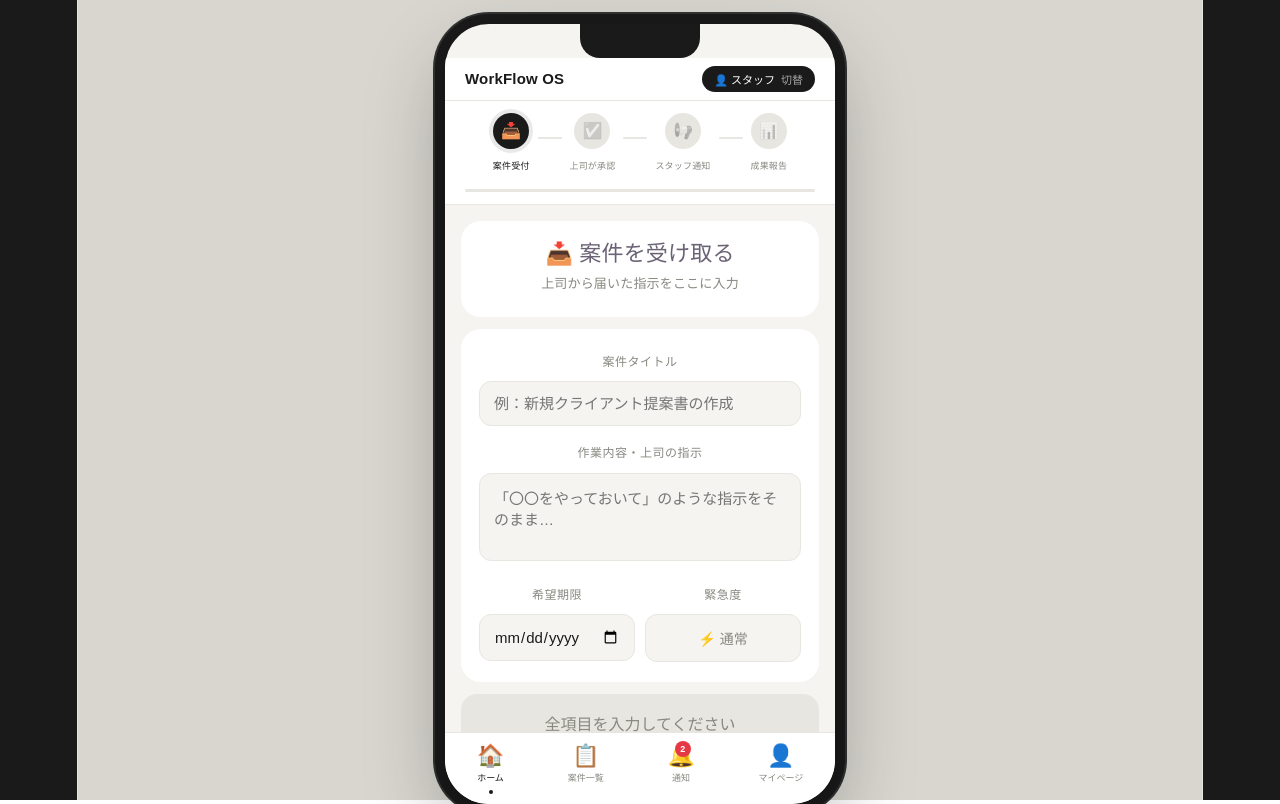
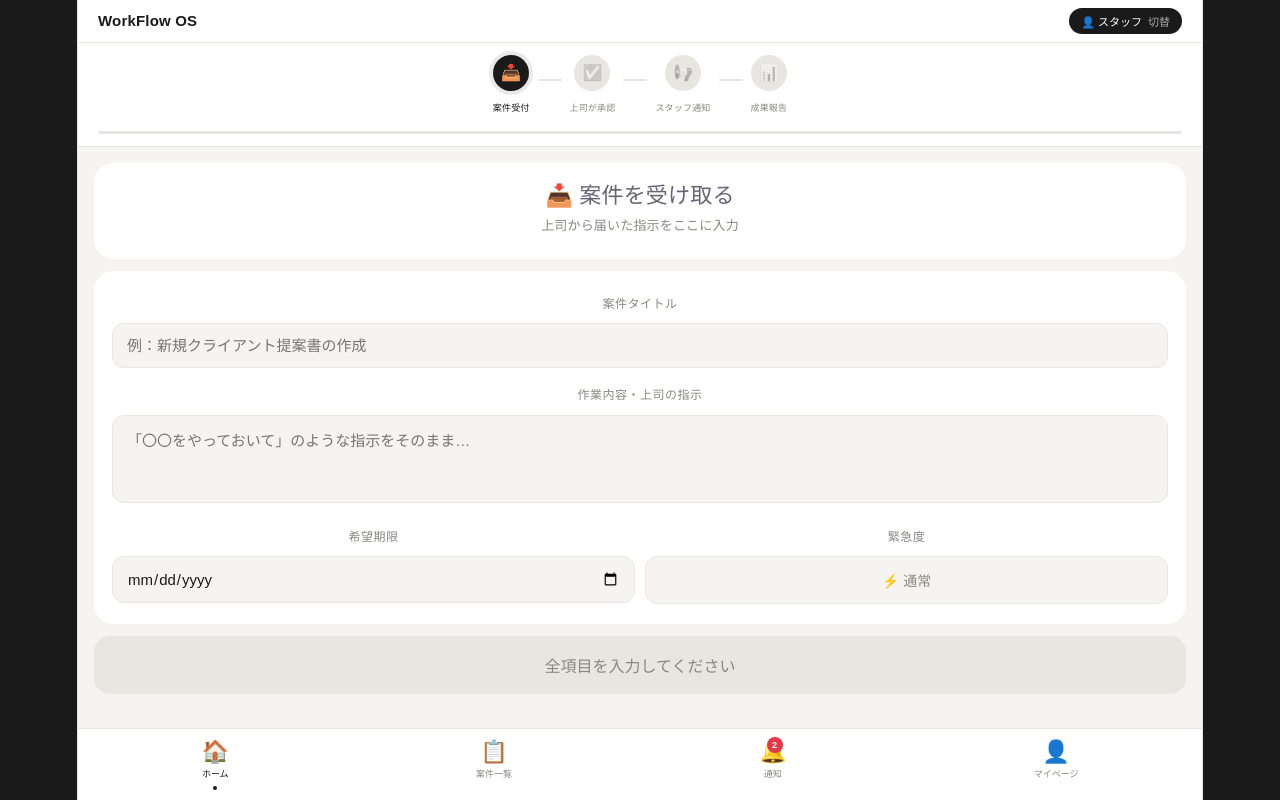
Before and after one commit to sochicguguc-beep/my-workflow, a React (Vite) app: page / in a window 1280 px wide. Built offline with nearby package versions, Linux system fonts and the light colour scheme.

Commit message:
ノッチ黒背景対応

```diff
--- a/src/App.jsx
+++ b/src/App.jsx
@@ -578,7 +578,7 @@ export default function App() {
   const handleTab  = (t) => { setTab(t); if (t==="notifs") setUnread(0); };
 
   return (
-    <div style={{ minHeight:"100vh", background:"#D8D6CF", display:"flex", flexDirection:"column", alignItems:"center", justifyContent:"flex-start", padding:"24px 0 40px", fontFamily:"'Hiragino Kaku Gothic ProN','Noto Sans JP',sans-serif" }}>
+    <div style={{ minHeight:"100vh", background:"#1A1A1A", fontFamily:"'Hiragino Kaku Gothic ProN','Noto Sans JP',sans-serif" }}>
       <style>{`
         *{box-sizing:border-box;-webkit-tap-highlight-color:transparent;}
         input,textarea{color-scheme:light;-webkit-appearance:none;}
@@ -587,11 +587,23 @@ export default function App() {
         @keyframes fadeIn{from{opacity:0}to{opacity:1}}
         .tap-scale:active{transform:scale(0.97);}
         ::-webkit-scrollbar{display:none;}
+        html,body{background:#1A1A1A;}
       `}</style>
 
-      <div style={{ width:"100%", maxWidth:390, background:T.bg, borderRadius:44, overflow:"hidden", boxShadow:"0 32px 80px rgba(0,0,0,0.28), 0 0 0 10px #1A1A1A, 0 0 0 12px #333", minHeight:780, display:"flex", flexDirection:"column", position:"relative" }}>
-        <div style={{ position:"absolute", top:0, left:"50%", transform:"translateX(-50%)", width:120, height:34, background:"#1A1A1A", borderRadius:"0 0 20px 20px", zIndex:200 }} />
-        <div style={{ paddingTop:34, flex:1, display:"flex", flexDirection:"column", overflow:"hidden" }}>
+      <div style={{
+        position:"fixed", top:0, left:0, right:0, zIndex:9999,
+        height:"env(safe-area-inset-top)",
+        background:"#1A1A1A",
+      }} />
+
+      <div style={{
+        paddingTop:"env(safe-area-inset-top)",
+        paddingBottom:"env(safe-area-inset-bottom)",
+        minHeight:"100vh",
+        background:T.bg,
+        display:"flex", flexDirection:"column",
+      }}>
+        <div style={{ flex:1, display:"flex", flexDirection:"column", overflow:"hidden" }}>
           {tab==="home"    && <HomeScreen    role={role} onSwitch={switchRole} />}
           {tab==="cases"   && <CasesScreen />}
           {tab==="notifs"  && <NotifsScreen  onRead={()=>setUnread(0)} />}
```
